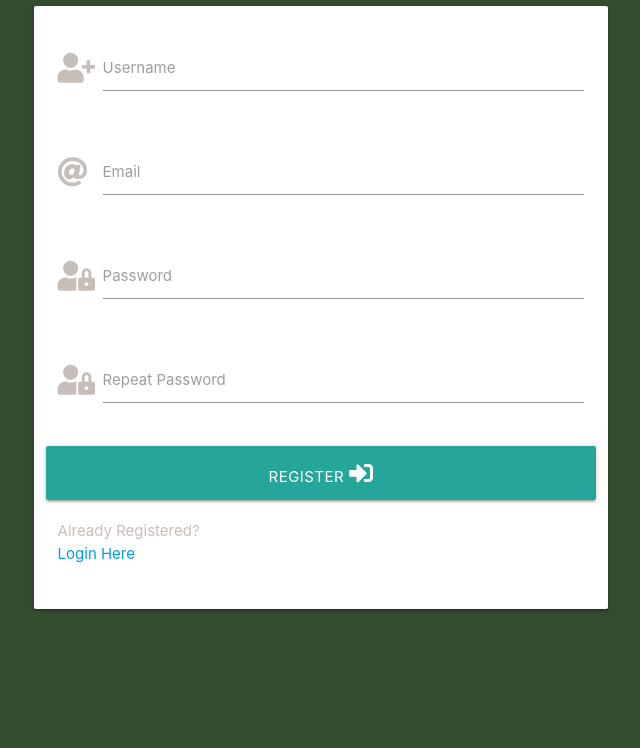
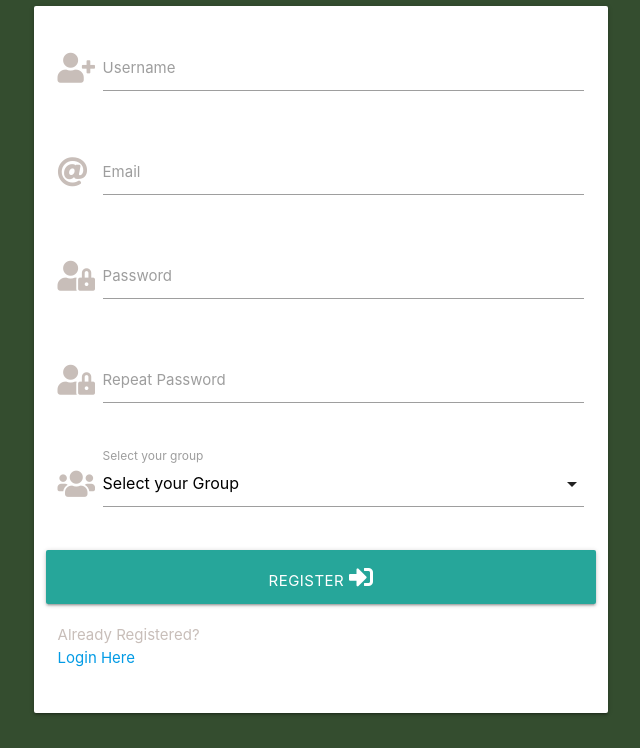
Before and after one commit to marina601/team11-CI-Christmas-Hackathon, a Flask app: page /register in a window 1280 px wide. Shown: the part 137-885 px from the top of the page, without its empty margins (319-959 px from the left). Before the commit the page ends 748 px from the top, so only its background shows below. Run offline with Flask 2, Linux system fonts and the light colour scheme; data that the repository does not hold is empty; some libraries are stand-ins or nearby versions.

Commit message:
Added select element for a group name

```diff
--- a/templates/register.html
+++ b/templates/register.html
@@ -52,6 +52,19 @@
                             <label for="password_2">Repeat Password</label>
                         </div>
                     </div>
+                    <!--select a group-->
+                    <div class="row">
+                        <div class="input-field col s12">
+                            <i class="fas fa-users prefix"></i>
+                            <select id="group_name" name="group_name" class="validate" required>
+                                <option value="" disabled selected>Select your Group</option>
+                                {% for group in groups %}
+                                    <option value="{{ group.group_name}}">{{ group.group_name }}</option>
+                                {% endfor %}
+                            </select>
+                            <label for="group_name">Select your group</label>
+                        </div>
+                    </div>
                     <!--Register Button-->
                     <div class="row">
                         <button type="submit" class="col s12 btn-large submit-btn text-shadow">
```
